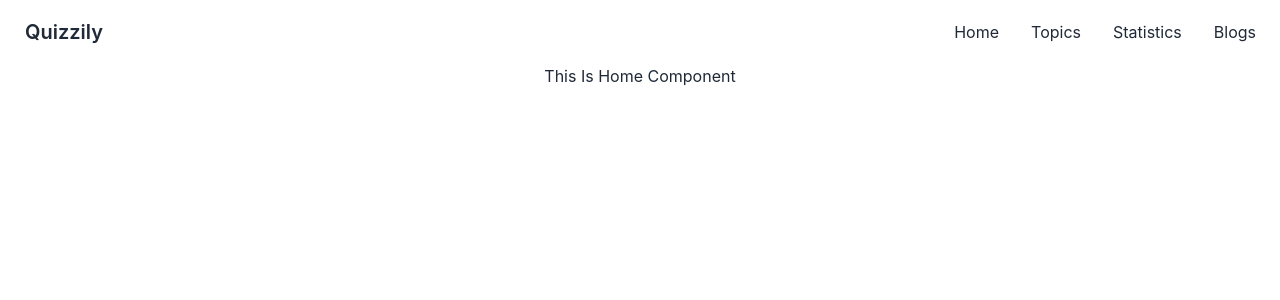
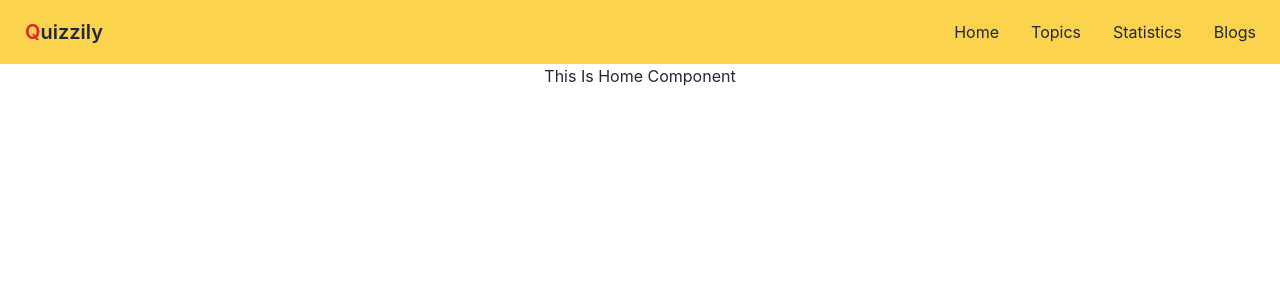
Before and after one commit to Sarwarhridoy4/b6-quiz-crackerz-Sarwarhridoy4, a React (Create React App) app: page / in a window 1280 px wide. Shown: the top 300 px of the page. Built offline with nearby package versions, Linux system fonts and the light colour scheme.

Commit message:
title name desighn modified

```diff
--- a/src/components/Header/Header.jsx
+++ b/src/components/Header/Header.jsx
@@ -4,10 +4,10 @@ import { Link, Link as NavLink } from "react-router-dom";
 const Header = () => {
   return (
     <nav>
-      <div className='navbar bg-base-100'>
+      <div className='navbar bg-amber-300'>
         <div className='flex-1'>
           <Link to='/' className='btn btn-ghost normal-case text-xl'>
-            Quizzily
+            <span className="text-red-600">Q</span> uizzily
           </Link>
         </div>
         <div className='flex-none'>
```
